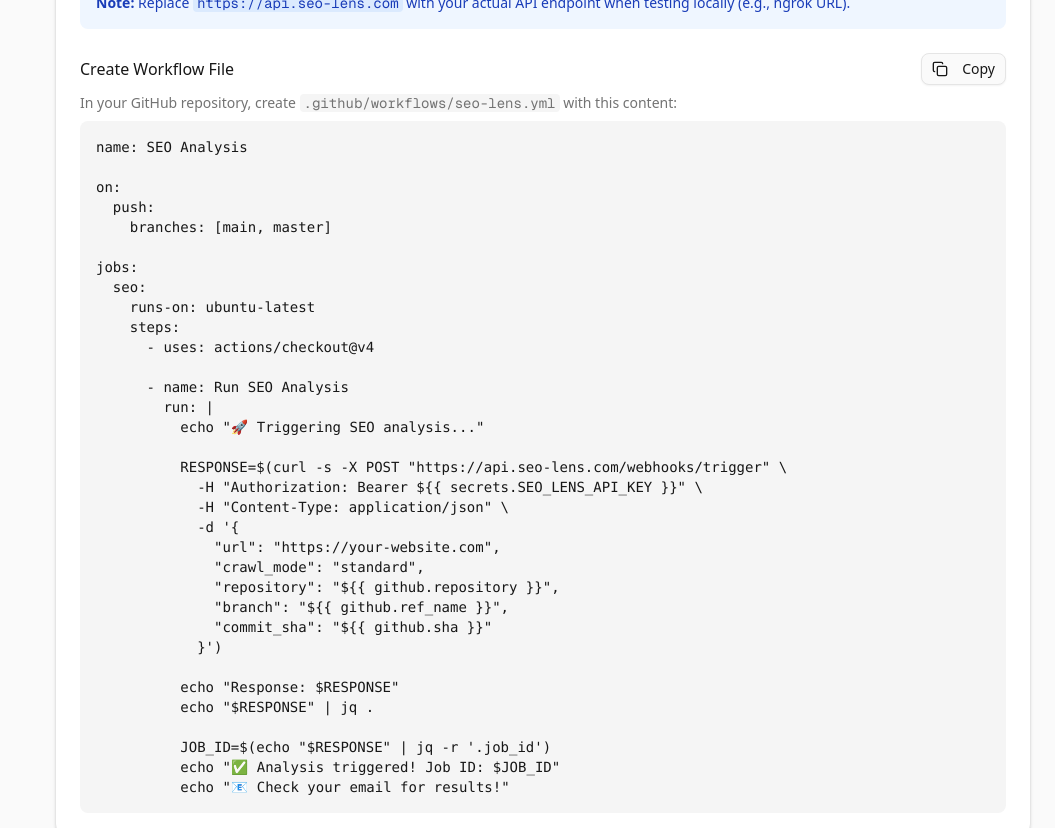
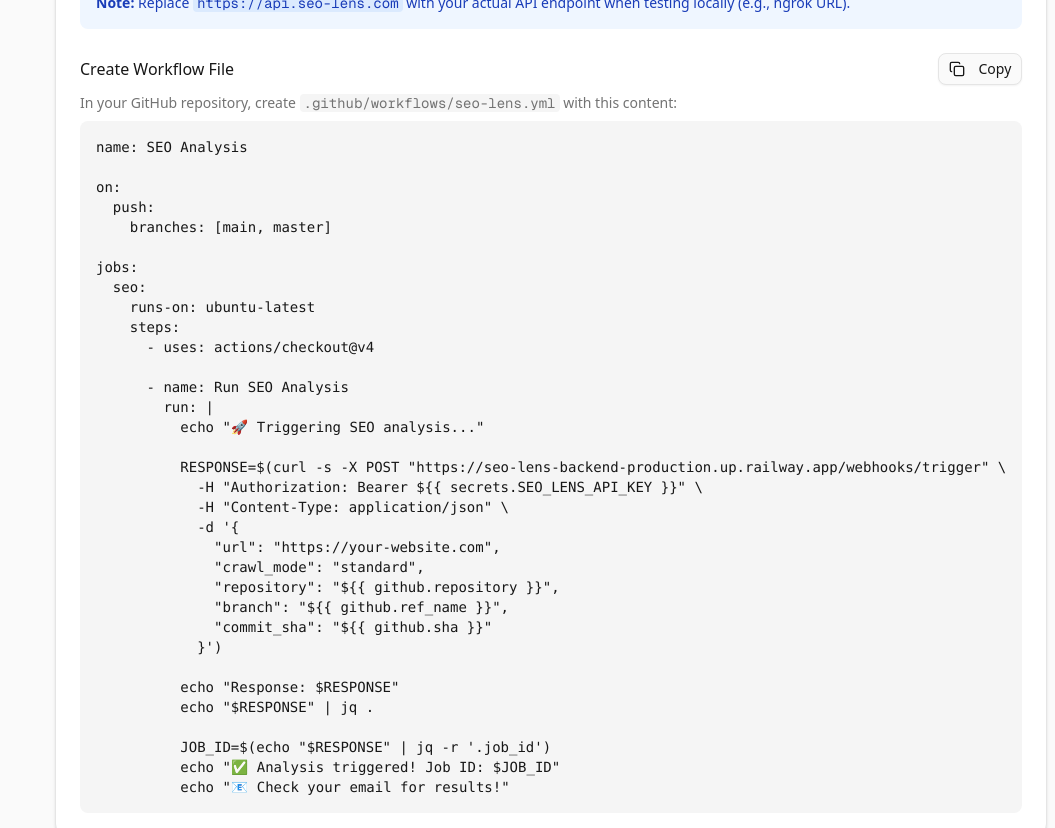
Before and after one commit to TahaCheema29/seo-lens-frontend, a Next.js app: page /dashboard/cicd-setup in a window 1280 px wide. Shown: the part 960-1788 px from the top of the page, without its empty margins (225-1280 px from the left). Built offline with nearby package versions, Linux system fonts and the light colour scheme; no server answers.

Commit message:
fix: workflow file

```diff
--- a/src/components/dashboard/user/CicdSetup.tsx
+++ b/src/components/dashboard/user/CicdSetup.tsx
@@ -33,7 +33,7 @@
         run: |
           echo "🚀 Triggering SEO analysis..."
 
-          RESPONSE=$(curl -s -X POST "https://api.seo-lens.com/webhooks/trigger" \\
+          RESPONSE=$(curl -s -X POST "https://seo-lens-backend-production.up.railway.app/webhooks/trigger" \\
             -H "Authorization: Bearer \${{ secrets.SEO_LENS_API_KEY }}" \\
             -H "Content-Type: application/json" \\
             -d '{
```
